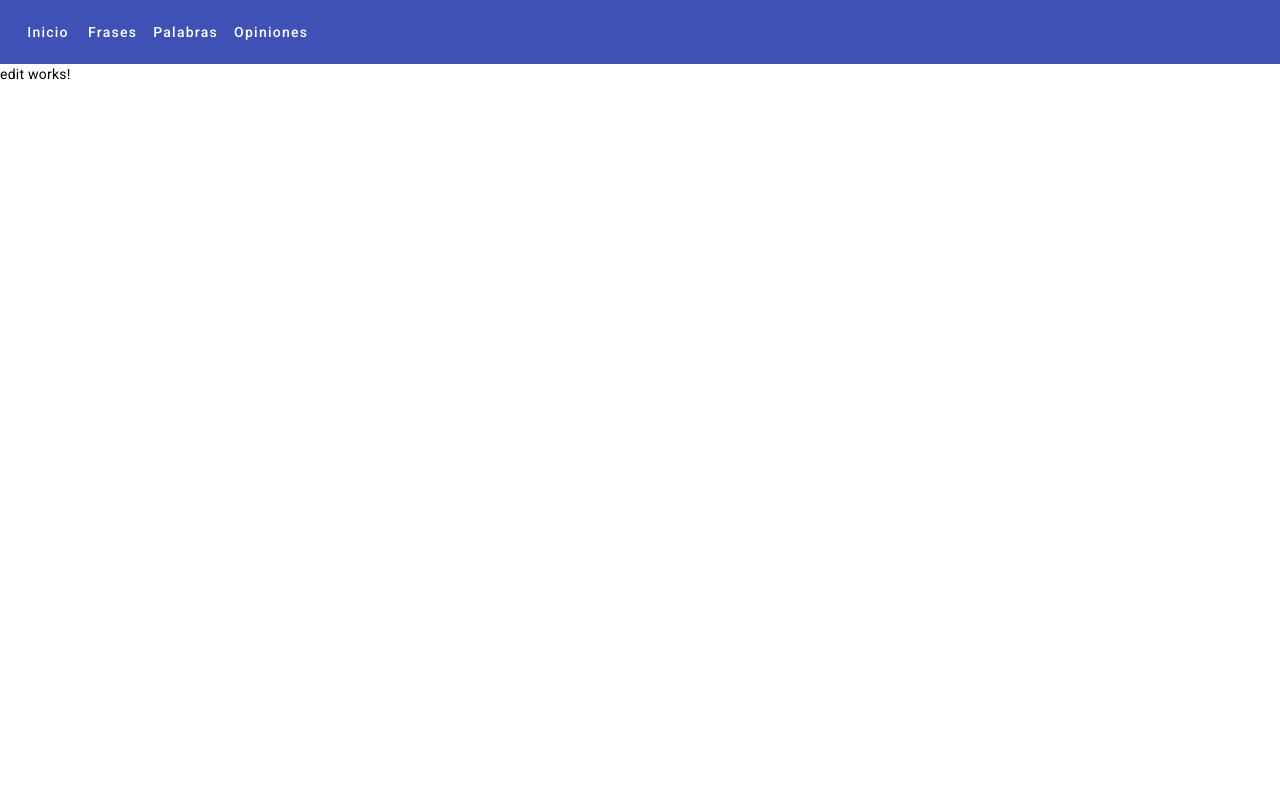
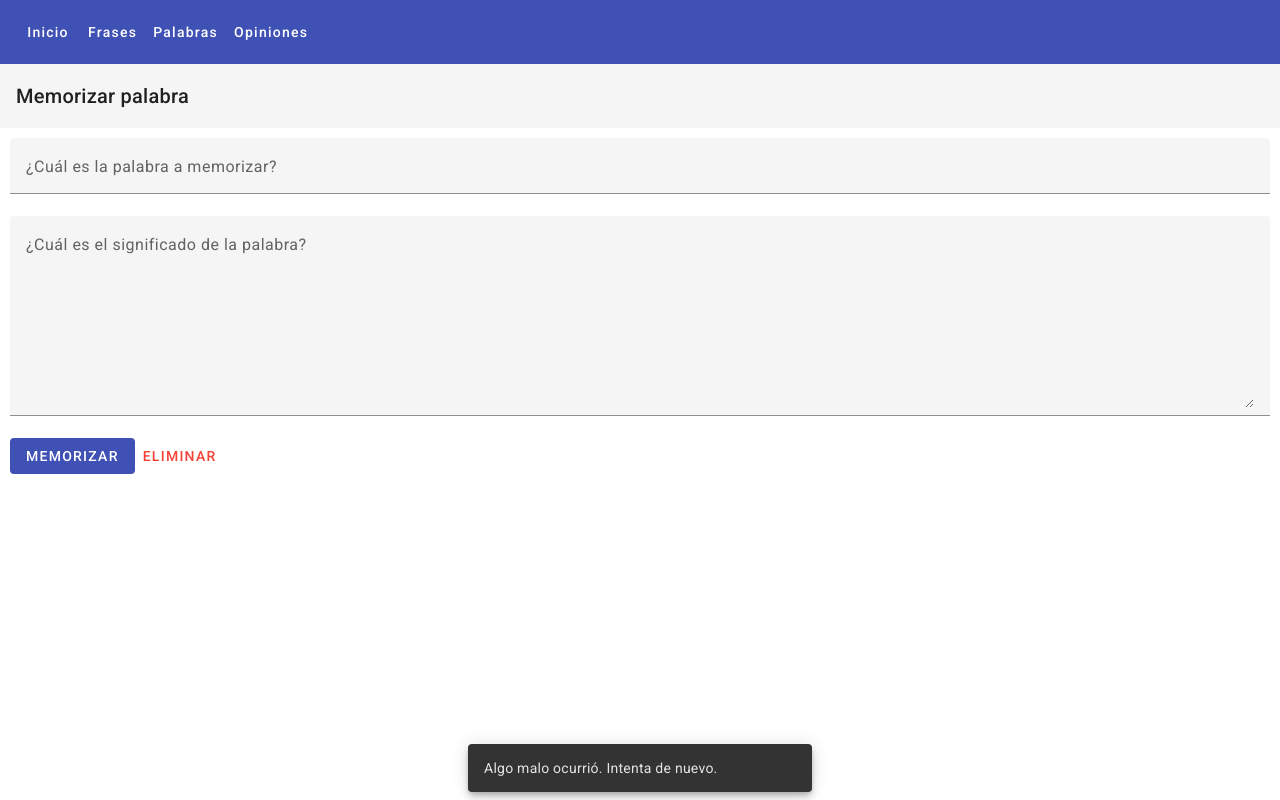
Before and after one commit to manuelgomezsw/quotes-web, an Angular app: page /words/edit/1 in a window 1280 px wide. Built offline with nearby package versions, Linux system fonts and the light colour scheme; no server answers.

Commit message:
Edit experience finished

```diff
--- a/src/app/quotes/edit/edit.component.ts
+++ b/src/app/quotes/edit/edit.component.ts
@@ -42,7 +42,7 @@ export class EditQuoteComponent implements OnInit {
   ) {}
 
   ngOnInit() {
-    this.titleService.setTitle(environment.titleWebSite + ' - Editar');
+    this.titleService.setTitle(environment.titleWebSite + ' - Editar Frase');
 
     const routeParams = this.route.snapshot.paramMap;
     this.quote.quote_id = Number(routeParams.get('quote_id'));
--- a/src/app/words/edit/edit.component.html
+++ b/src/app/words/edit/edit.component.html
@@ -1 +1,40 @@
-<p>edit works!</p>
+<mat-toolbar>
+    <span>Memorizar palabra</span>
+  </mat-toolbar>
+
+  <div class="custom-main-content">
+    <mat-form-field class="full-width">
+      <mat-label>¿Cuál es la palabra a memorizar?</mat-label>
+      <input
+        id="wordNameInput"
+        matInput
+        type="text"
+        [(ngModel)]="word.word"
+        name="wordName"
+        onfocus="this.select()"
+      />
+    </mat-form-field>
+
+    <mat-form-field class="full-width">
+      <mat-label>¿Cuál es el significado de la palabra?</mat-label>
+      <textarea
+        id="descriptionInput"
+        cols="30"
+        rows="7"
+        matInput
+        type="text"
+        [(ngModel)]="word.meaning"
+        name="description"
+      ></textarea>
+    </mat-form-field>
+
+    <button
+      mat-flat-button
+      type="button"
+      color="primary"
+      (click)="onMemorizeWord()"
+    >
+      MEMORIZAR
+    </button>
+    <button mat-button color="warn" (click)="onDeleteWord()">ELIMINAR</button>
+  </div>
--- a/src/app/words/edit/edit.component.ts
+++ b/src/app/words/edit/edit.component.ts
@@ -1,12 +1,112 @@
-import { Component } from '@angular/core';
+import { Component, OnInit } from '@angular/core';
+import { ActivatedRoute, Router } from '@angular/router';
+import { FormsModule } from '@angular/forms';
+import { CommonModule } from '@angular/common';
+import { Title } from '@angular/platform-browser';
+
+import { MatToolbarModule } from '@angular/material/toolbar';
+import { MatInputModule } from '@angular/material/input';
+import { MatFormFieldModule } from '@angular/material/form-field';
+import { MatButtonModule } from '@angular/material/button';
+
+import { NotificationService } from '../../services/notification.service';
+import { WordService } from '../../client/word.service';
+
+import { Word } from '../../domain/word';
+import { environment } from '../../../environments/environment';
 
 @Component({
   selector: 'app-edit',
   standalone: true,
-  imports: [],
+  imports: [
+    FormsModule,
+    CommonModule,
+    MatToolbarModule,
+    MatInputModule,
+    MatFormFieldModule,
+    MatButtonModule,
+  ],
   templateUrl: './edit.component.html',
   styleUrl: './edit.component.css'
 })
 export class EditWordComponent {
+  word: Word = {
+    word: '',
+  };
 
+  constructor(
+    private wordService: WordService,
+    private route: ActivatedRoute,
+    private router: Router,
+    private titleService: Title,
+    private notificationService: NotificationService
+  ) {}
+
+  ngOnInit() {
+    this.titleService.setTitle(
+      environment.titleWebSite + ' - Editar Palabra'
+    );
+
+    const routeParams = this.route.snapshot.paramMap;
+    this.word.word_id = Number(routeParams.get('word_id'));
+    this.getWord();
+  }
+
+  getWord() {
+    if (this.word.word_id === undefined) {
+      this.router.navigate(['/words']);
+    } else {
+      this.wordService.getByID(this.word.word_id).subscribe({
+        next: (response) => {
+          this.word = response;
+        },
+        error: (error) => {
+            console.log('Error getting word: ' + JSON.stringify(error));
+            this.notificationService.openSnackBar(
+              'Algo malo ocurrió. Intenta de nuevo.'
+            );
+        },
+      });
+    }
+  }
+
+  onMemorizeWord() {
+    this.wordService.editWord(this.word).subscribe({
+      next: (response) => {
+        this.router.navigate(['/']);
+        this.notificationService.openSnackBar('Palabra editada');
+      },
+      error: (error) => {
+        if (error.status == 409) {
+          this.notificationService.openSnackBar('La palabra ya existe');
+        } else {
+          console.log('Error editing word: ' + JSON.stringify(error));
+          this.notificationService.openSnackBar(
+            'Algo malo ocurrió. Intenta de nuevo.'
+          );
+        }
+      },
+    });
+  }
+
+  onDeleteWord() {
+    if (this.word.word_id === undefined) {
+      this.notificationService.openSnackBar(
+        'Se requiere una palabra para editar'
+      );
+    } else {
+      this.wordService.deleteWord(this.word.word_id).subscribe({
+        next: (response) => {
+          this.router.navigate(['/']);
+          this.notificationService.openSnackBar('Palabra eliminada');
+        },
+        error: (error) => {
+          console.error('Error deleting word: ' + JSON.stringify(error));
+          this.notificationService.openSnackBar(
+            'Algo malo ocurrió. Intenta de nuevo.'
+          );
+        },
+      });
+    }
+  }
 }
```
